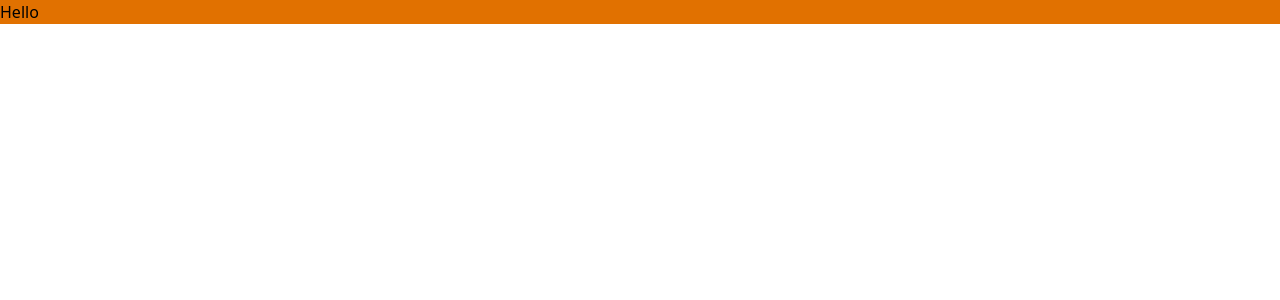
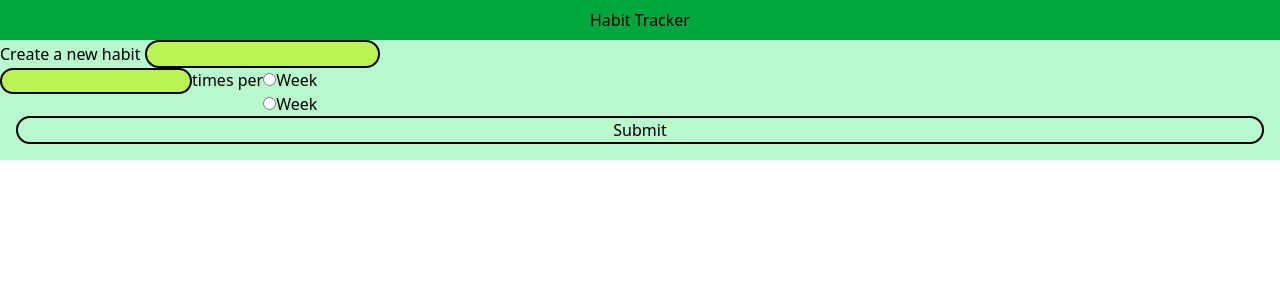
Before and after one commit to GruFRe/habit-tracker, a React (Vite) app: page / in a window 1280 px wide. Shown: the top 300 px of the page. Built offline with nearby package versions, Linux system fonts and the light colour scheme.

Commit message:
added Header component and initial Layout without alot of styling

```diff
--- a/src/App.jsx
+++ b/src/App.jsx
@@ -1,10 +1,13 @@
 import "./App.css";
+import { HabitForm } from "./components/HabitForm";
+import { Header } from "./components/Header";
 
 function App() {
 	return (
-		<>
-			<h1 className="bg-amber-600">Hello</h1>
-		</>
+		<div className="size-100%">
+			<Header />
+			<HabitForm />
+		</div>
 	);
 }
 
--- a/src/components/HabitForm.jsx
+++ b/src/components/HabitForm.jsx
@@ -1 +1,46 @@
 // Component to create new Habits
+export const HabitForm = () => {
+	// define Variable with design to reuse it for different textfields
+	const textFieldDesign = "border-2 bg-lime-300 rounded-2xl w-fit max-w-md";
+	return (
+		<>
+			{/* Form */}
+			<form className="bg-green-200 flex flex-col">
+				{/* Section for textinput and corresponding label */}
+				<section>
+					<label>Create a new habit </label>
+					<input
+						type="text"
+						id="habit"
+						name="habit"
+						required
+						className="border-2 bg-lime-300 rounded-2xl w-fit max-w-md"
+					/>
+				</section>
+				{/* Section to select timeframe and repetitions */}
+				<sectionf className="flex flex-row">
+					<input
+						type="int"
+						className="border-2 bg-lime-300 rounded-2xl w-[15%] h-[50%]"
+					/>
+					<span>times per</span>
+					{/* Div for button Divs */}
+					<div>
+						<div>
+							<input type="radio" name="week" id="week" />
+							<label htmlFor="week">Week</label>
+						</div>
+						<div>
+							<input type="radio" name="week" id="week" />
+							<label htmlFor="week">Week</label>
+						</div>
+					</div>
+				</sectionf>
+				{/* Submit Button, onClick should create a new Habit */}
+				<button className="border-2 rounded-2xl mb-4 mx-4">
+					Submit
+				</button>
+			</form>
+		</>
+	);
+};
--- /dev/null
+++ b/src/components/Header.jsx
@@ -0,0 +1,7 @@
+export const Header = () => {
+	return (
+		<header>
+			<h1 className="bg-green-600 text-center py-2">Habit Tracker</h1>
+		</header>
+	);
+};
```
